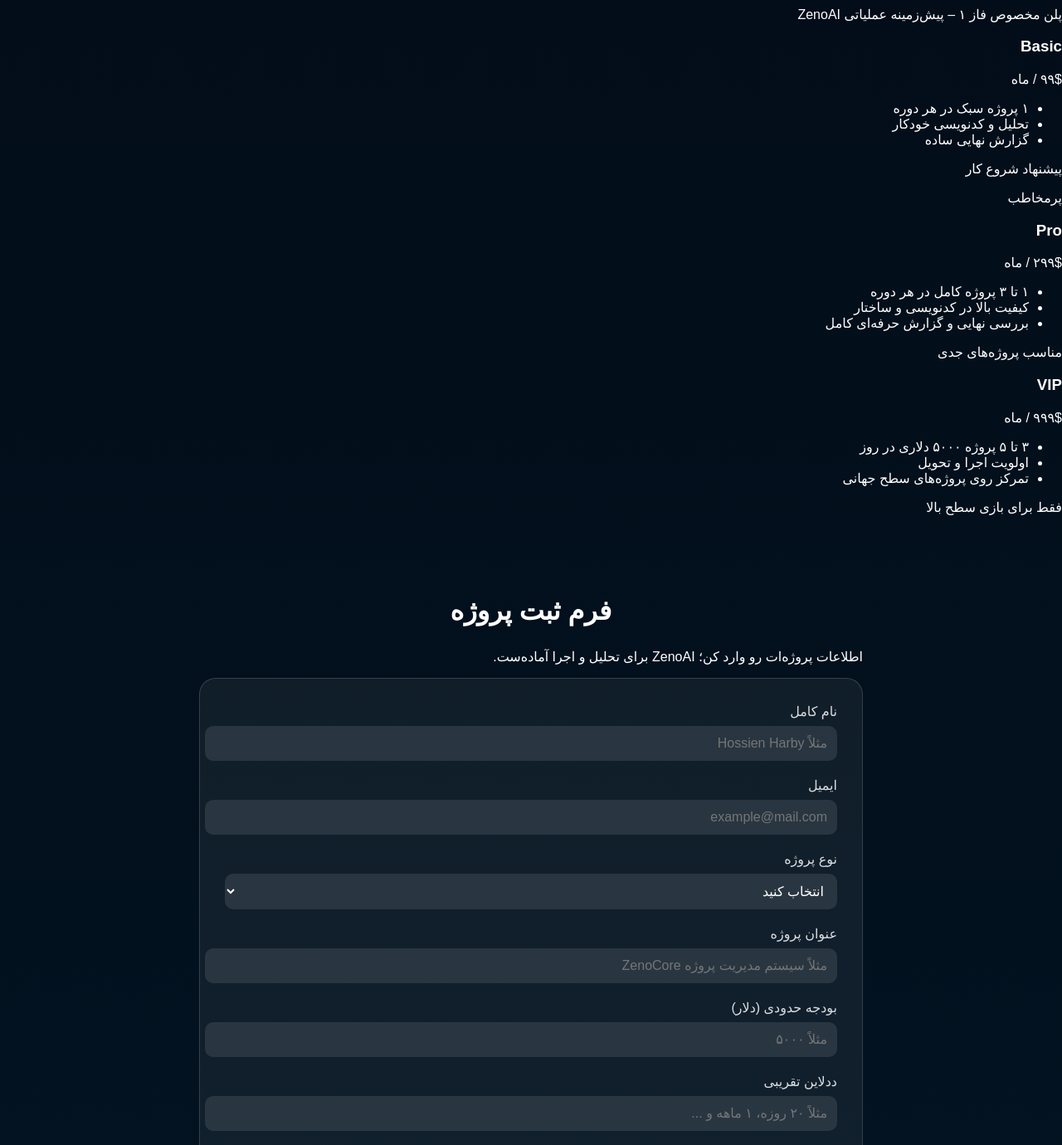
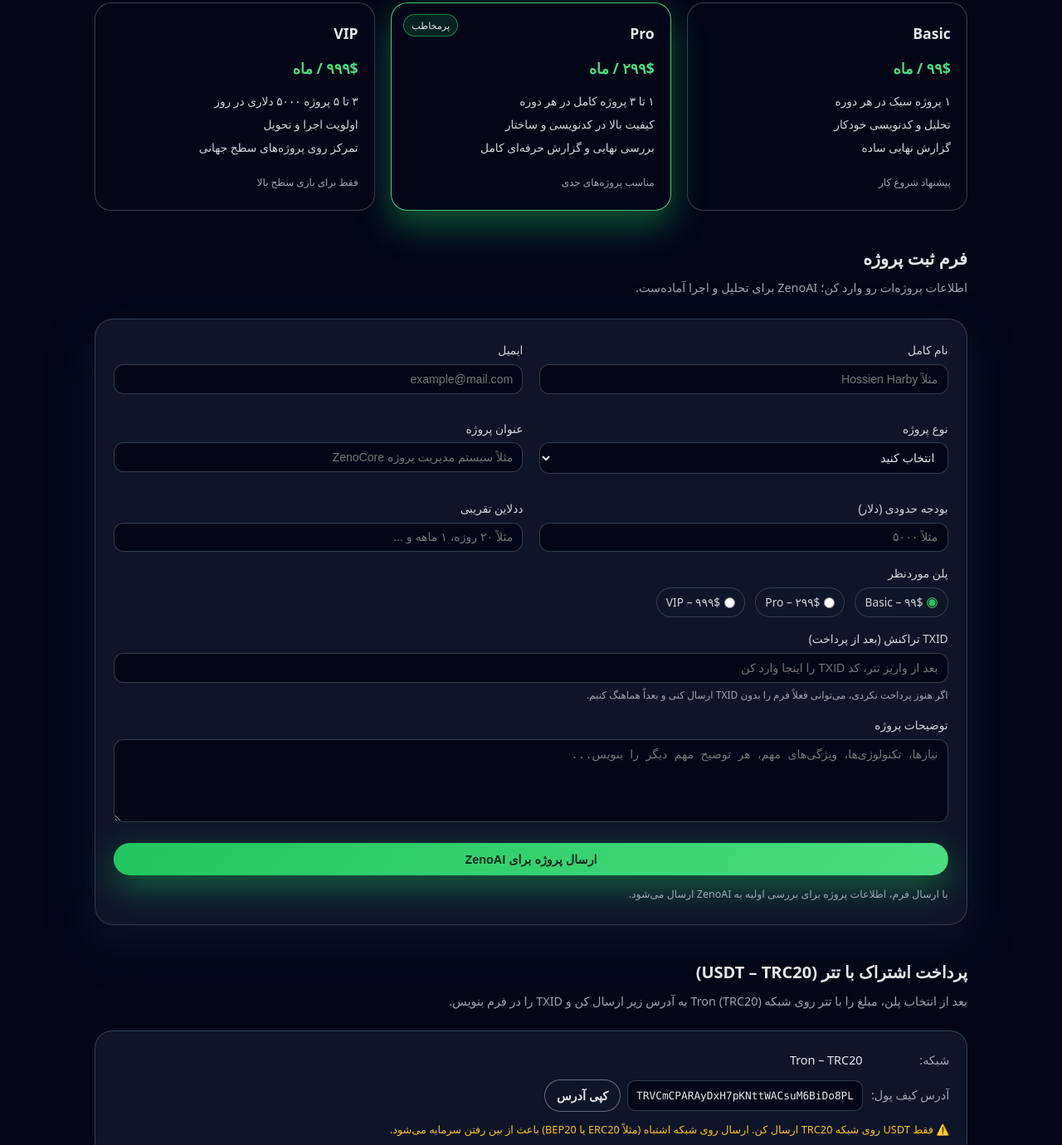
Before and after one commit to hossien0512/zenoai-form, a plain HTML site: page index.html in a window 1280 px wide. Shown: the part 526-1906 px from the top of the page at 83% size. Drawn offline with Linux system fonts and the light colour scheme.

Commit message:
Update styles.css

```diff
--- a/styles.css
+++ b/styles.css
@@ -1,214 +1,457 @@
-/* ====== فونت و بک‌گراند ====== */
-body {
+/* ریست ساده */
+*,
+*::before,
+*::after {
+  box-sizing: border-box;
   margin: 0;
   padding: 0;
-    font-family: sans-serif;
-    background: linear-gradient(180deg, #020b16 0%, #031625 100%);
-    color: #fff;
-    direction: rtl;
 }
 
-/* ====== لوگو ====== */
+html,
+body {
+  height: 100%;
+}
+
+body {
+  font-family: system-ui, -apple-system, BlinkMacSystemFont, "Segoe UI",
+    sans-serif;
+  background: radial-gradient(circle at top, #020617 0, #020617 40%, #020617 100%);
+  color: #e5e7eb;
+  line-height: 1.7;
+}
+
+/* کانتینر اصلی */
+main {
+  max-width: 1100px;
+  margin: 0 auto 4rem;
+  padding: 1.5rem;
+}
+
+/* هدر بالا */
 .top-header {
-    width: 100%;
+  position: sticky;
+  top: 0;
+  z-index: 20;
   display: flex;
-    justify-content: center;
-    padding: 30px 0;
+  align-items: center;
+  justify-content: space-between;
+  padding: 0.85rem 1.5rem;
+  margin-bottom: 1.5rem;
+  background: rgba(15, 23, 42, 0.9);
+  backdrop-filter: blur(18px);
+  border-bottom: 1px solid rgba(148, 163, 184, 0.3);
+}
+
+.brand {
+  display: flex;
+  align-items: center;
+  gap: 0.75rem;
 }
 
 .logo {
-    width: 120px;
+  width: 56px;
   height: auto;
-    border-radius: 20px;
-    box-shadow: 0 0 25px rgba(0,255,170,0.25);
+  border-radius: 16px;
+  box-shadow: 0 0 20px rgba(56, 189, 248, 0.35);
 }
 
-/* ====== هدر اصلی ====== */
+.brand-text {
+  display: flex;
+  flex-direction: column;
+}
+
+.brand-name {
+  font-weight: 700;
+  font-size: 1.1rem;
+}
+
+.brand-tagline {
+  font-size: 0.8rem;
+  color: #9ca3af;
+}
+
+.nav-links {
+  display: flex;
+  gap: 1.2rem;
+  font-size: 0.9rem;
+}
+
+.nav-links a {
+  color: #e5e7eb;
+  text-decoration: none;
+  transition: color 0.2s, transform 0.2s;
+}
+
+.nav-links a:hover {
+  color: #4ade80;
+  transform: translateY(-1px);
+}
+
+/* هیرو */
 .hero {
-    text-align: center;
-    padding: 40px 15px;
+  padding: 2.5rem 1.25rem 2rem;
+  margin-bottom: 2rem;
+  border-radius: 1.5rem;
+  background: radial-gradient(
+      circle at top left,
+      rgba(56, 189, 248, 0.18),
+      transparent 55%
+    ),
+    radial-gradient(
+      circle at bottom right,
+      rgba(34, 197, 94, 0.18),
+      transparent 55%
+    ),
+    #020617;
+  border: 1px solid rgba(51, 65, 85, 0.8);
+  box-shadow: 0 25px 80px rgba(15, 23, 42, 0.9);
 }
 
 .hero h1 {
-    font-size: 2.3rem;
-    margin-bottom: 10px;
+  font-size: 2rem;
+  margin-bottom: 0.75rem;
 }
 
-.hero p {
-    font-size: 1.1rem;
-    opacity: 0.8;
+.hero-subtitle {
+  max-width: 40rem;
+  color: #9ca3af;
+  margin-bottom: 1.5rem;
 }
 
-.hero-buttons {
-    margin-top: 25px;
+.hero-actions {
+  display: flex;
+  flex-wrap: wrap;
+  gap: 0.85rem;
 }
 
+/* دکمه‌ها */
 .btn {
-    display: inline-block;
-    padding: 12px 22px;
-    margin: 5px;
-    border-radius: 10px;
-    font-size: 1rem;
+  display: inline-flex;
+  align-items: center;
+  justify-content: center;
+  padding: 0.65rem 1.4rem;
+  border-radius: 999px;
+  font-size: 0.9rem;
+  font-weight: 600;
+  border: 1px solid transparent;
+  cursor: pointer;
   text-decoration: none;
-    background: rgba(255,255,255,0.07);
-    color: #fff;
-    transition: 0.3s;
+  white-space: nowrap;
+  transition: background 0.2s, border-color 0.2s, transform 0.15s,
+    box-shadow 0.2s;
 }
 
-.btn:hover {
-    background: rgba(255,255,255,0.15);
+.btn-primary {
+  background: linear-gradient(135deg, #22c55e, #4ade80);
+  color: #022c22;
+  box-shadow: 0 14px 40px rgba(34, 197, 94, 0.45);
 }
 
-.btn.primary {
-    background: #00ff9d;
-    color: #000;
-    font-weight: bold;
+.btn-primary:hover {
+  transform: translateY(-1px);
+  box-shadow: 0 18px 55px rgba(34, 197, 94, 0.6);
 }
 
-.btn.primary:hover {
-    background: #00e088;
+.btn-ghost {
+  background: rgba(15, 23, 42, 0.75);
+  color: #e5e7eb;
+  border-color: rgba(156, 163, 175, 0.4);
 }
 
-/* ====== پلن‌ها ====== */
-.plans {
-    margin: 60px auto;
-    padding: 10px;
-    text-align: center;
+.btn-ghost:hover {
+  border-color: #4ade80;
 }
 
-.plans h2 {
-    font-size: 2rem;
-    margin-bottom: 30px;
+.btn-full {
+  width: 100%;
+  margin-top: 0.75rem;
 }
 
-.plan-boxes {
-    display: flex;
-    justify-content: center;
-    gap: 25px;
-    flex-wrap: wrap;
+.btn-copy {
+  background: rgba(15, 23, 42, 0.9);
+  color: #e5e7eb;
+  border-color: rgba(148, 163, 184, 0.6);
+  padding-inline: 0.9rem;
 }
 
-.plan {
-    background: rgba(255,255,255,0.06);
-    width: 260px;
-    padding: 25px;
-    border-radius: 18px;
-    text-align: center;
-    border: 1px solid rgba(255,255,255,0.15);
-    transition: 0.3s;
+.btn-copy:hover {
+  border-color: #4ade80;
 }
 
-.plan:hover {
-    transform: translateY(-8px);
-    box-shadow: 0 0 25px rgba(0,255,170,0.2);
+/* پلن‌ها */
+.plans-section {
+  margin-top: 2.5rem;
+  margin-bottom: 2rem;
 }
 
-.plan.recommended {
-    border: 2px solid #00ff9d;
-    background: rgba(0,255,140,0.1);
+.plans-section h2 {
+  font-size: 1.4rem;
+  margin-bottom: 0.35rem;
 }
 
-.price {
-    font-size: 1.6rem;
-    margin: 10px 0 15px;
-    color: #00ff9d;
+.section-subtitle {
+  color: #9ca3af;
+  font-size: 0.9rem;
+  margin-bottom: 1.4rem;
 }
 
-/* ====== فرم ثبت پروژه ====== */
+.plans-grid {
+  display: grid;
+  grid-template-columns: repeat(3, minmax(0, 1fr));
+  gap: 1.2rem;
+}
+
+.plan-card {
+  background: radial-gradient(circle at top, #020617, #020617 65%);
+  border-radius: 1.25rem;
+  padding: 1.4rem 1.2rem;
+  border: 1px solid rgba(55, 65, 81, 0.9);
+  position: relative;
+  display: flex;
+  flex-direction: column;
+  gap: 0.75rem;
+}
+
+.plan-card h3 {
+  font-size: 1.1rem;
+}
+
+.plan-price {
+  font-size: 1.1rem;
+  font-weight: 700;
+  color: #4ade80;
+}
+
+.plan-list {
+  list-style: none;
+  font-size: 0.86rem;
+  color: #d1d5db;
+  display: flex;
+  flex-direction: column;
+  gap: 0.3rem;
+}
+
+.plan-label {
+  font-size: 0.75rem;
+  color: #9ca3af;
+  margin-top: 0.5rem;
+}
+
+.plan-card--highlight {
+  border-color: rgba(74, 222, 128, 0.9);
+  box-shadow: 0 18px 40px rgba(34, 197, 94, 0.4);
+}
+
+.plan-badge {
+  position: absolute;
+  top: 0.8rem;
+  left: 0.9rem;
+  font-size: 0.7rem;
+  padding: 0.2rem 0.55rem;
+  border-radius: 999px;
+  background: rgba(34, 197, 94, 0.15);
+  border: 1px solid rgba(34, 197, 94, 0.6);
+}
+
+/* فرم */
 .form-section {
-    margin: 60px auto;
-    padding: 10px;
-    width: min(800px, 90%);
+  margin-top: 2.5rem;
+  margin-bottom: 2.5rem;
 }
 
 .form-section h2 {
-    text-align: center;
-    font-size: 2rem;
+  font-size: 1.3rem;
+  margin-bottom: 0.4rem;
 }
 
-.form-info {
-    text-align: center;
-    margin-bottom: 30px;
-    opacity: 0.7;
+.project-form {
+  margin-top: 1.5rem;
+  background: rgba(15, 23, 42, 0.95);
+  border-radius: 1.4rem;
+  padding: 1.6rem 1.4rem;
+  border: 1px solid rgba(51, 65, 85, 0.9);
+  box-shadow: 0 20px 50px rgba(15, 23, 42, 0.85);
 }
 
-form {
-    background: rgba(255,255,255,0.06);
-    padding: 30px;
-    border-radius: 20px;
-    border: 1px solid rgba(255,255,255,0.15);
+.form-grid {
+  display: grid;
+  grid-template-columns: repeat(2, minmax(0, 1fr));
+  gap: 1rem 1.2rem;
 }
 
-/* ورودی‌ها */
 .form-field {
-    margin-bottom: 20px;
+  display: flex;
+  flex-direction: column;
+  gap: 0.35rem;
+  margin-bottom: 0.85rem;
 }
 
-label {
-    display: block;
-    margin-bottom: 8px;
-    opacity: 0.85;
+.form-field label,
+.field-label {
+  font-size: 0.86rem;
+  color: #d1d5db;
 }
 
-input, select, textarea {
-    width: 100%;
-    padding: 12px;
-    border-radius: 10px;
-    border: none;
+input,
+select,
+textarea {
+  background: #020617;
+  border-radius: 0.75rem;
+  border: 1px solid rgba(55, 65, 81, 0.9);
+  padding: 0.55rem 0.7rem;
+  font-size: 0.88rem;
+  color: #e5e7eb;
   outline: none;
-    background: rgba(255,255,255,0.1);
-    color: #fff;
-    font-size: 1rem;
+  transition: border-color 0.2s, box-shadow 0.2s, background 0.2s;
+}
+
+input:focus,
+select:focus,
+textarea:focus {
+  border-color: #4ade80;
+  box-shadow: 0 0 0 1px rgba(74, 222, 128, 0.4);
+  background: #020617;
 }
 
 textarea {
   resize: vertical;
 }
 
-.form-fields-row {
+.plans-radio {
   display: flex;
-    gap: 15px;
+  flex-wrap: wrap;
+  gap: 0.75rem;
+  font-size: 0.85rem;
 }
 
-@media (max-width: 650px) {
-    .form-fields-row {
+.plans-radio label {
+  display: inline-flex;
+  align-items: center;
+  gap: 0.3rem;
+  padding: 0.35rem 0.7rem;
+  border-radius: 999px;
+  background: rgba(15, 23, 42, 0.9);
+  border: 1px solid rgba(55, 65, 81, 0.9);
+}
+
+.plans-radio input[type="radio"] {
+  accent-color: #22c55e;
+}
+
+.field-hint {
+  font-size: 0.75rem;
+  color: #9ca3af;
+}
+
+.form-note {
+  margin-top: 0.75rem;
+  font-size: 0.78rem;
+  color: #9ca3af;
+}
+
+/* پرداخت */
+.payment-section {
+  margin-bottom: 3rem;
+}
+
+.payment-section h2 {
+  font-size: 1.25rem;
+  margin-bottom: 0.4rem;
+}
+
+.payment-card {
+  margin-top: 1.4rem;
+  background: rgba(15, 23, 42, 0.95);
+  border-radius: 1.3rem;
+  padding: 1.4rem 1.3rem;
+  border: 1px solid rgba(51, 65, 85, 0.95);
+}
+
+.payment-row {
+  display: flex;
+  flex-wrap: wrap;
+  gap: 0.6rem;
+  align-items: center;
+  margin-bottom: 0.7rem;
+  font-size: 0.9rem;
+}
+
+.payment-label {
+  color: #9ca3af;
+  min-width: 95px;
+}
+
+.payment-address-wrap {
+  display: flex;
+  align-items: center;
+  gap: 0.5rem;
+  flex: 1;
+}
+
+.payment-address {
+  font-family: ui-monospace, SFMono-Regular, Menlo, Monaco, Consolas,
+    "Liberation Mono", "Courier New", monospace;
+  font-size: 0.8rem;
+  padding: 0.4rem 0.6rem;
+  border-radius: 0.6rem;
+  background: #020617;
+  border: 1px solid rgba(55, 65, 81, 0.9);
+  word-break: break-all;
+}
+
+.payment-note {
+  font-size: 0.8rem;
+  color: #fbbf24;
+  margin-top: 0.5rem;
+}
+
+/* فوتر */
+.footer {
+  border-top: 1px solid rgba(51, 65, 85, 0.9);
+  padding: 1.2rem 1.5rem 1.6rem;
+  text-align: center;
+  font-size: 0.8rem;
+  color: #9ca3af;
+  background: rgba(15, 23, 42, 0.95);
+}
+
+/* ریسپانسیو */
+@media (max-width: 900px) {
+  .plans-grid {
+    grid-template-columns: 1fr;
+  }
+
+  .form-grid {
+    grid-template-columns: 1fr;
+  }
+
+  .top-header {
     flex-direction: column;
+    align-items: flex-start;
+    gap: 0.75rem;
+  }
+
+  .nav-links {
+    width: 100%;
+    justify-content: flex-start;
   }
 }
 
-/* رادیوها */
-.plans-radio {
-    display: flex;
-    justify-content: space-between;
-    padding: 0 5px;
+@media (max-width: 600px) {
+  main {
+    padding-inline: 1rem;
   }
 
-.plans-radio label {
-    font-size: 1rem;
+  .hero {
+    padding-inline: 1.05rem;
   }
 
-input[type="radio"] {
-    transform: scale(1.2);
-    accent-color: #00ff9d;
+  .payment-address-wrap {
+    flex-direction: column;
+    align-items: flex-start;
   }
 
-/* دکمه ارسال */
-button.btn.primary {
+  .btn-copy {
     width: 100%;
-    margin-top: 15px;
   }
-
-/* متن توضیح پایین فرم */
-.form-note {
-    margin-top: 10px;
-    text-align: center;
-    opacity: 0.7;
     }
-
-/* ====== فوتر ====== */
-.footer {
-    text-align: center;
-    padding: 30px 0;
-    margin-top: 40px;
-    opacity: 0.6;
-  }
```
Lines whose indentation alone changed are shown as unchanged.
